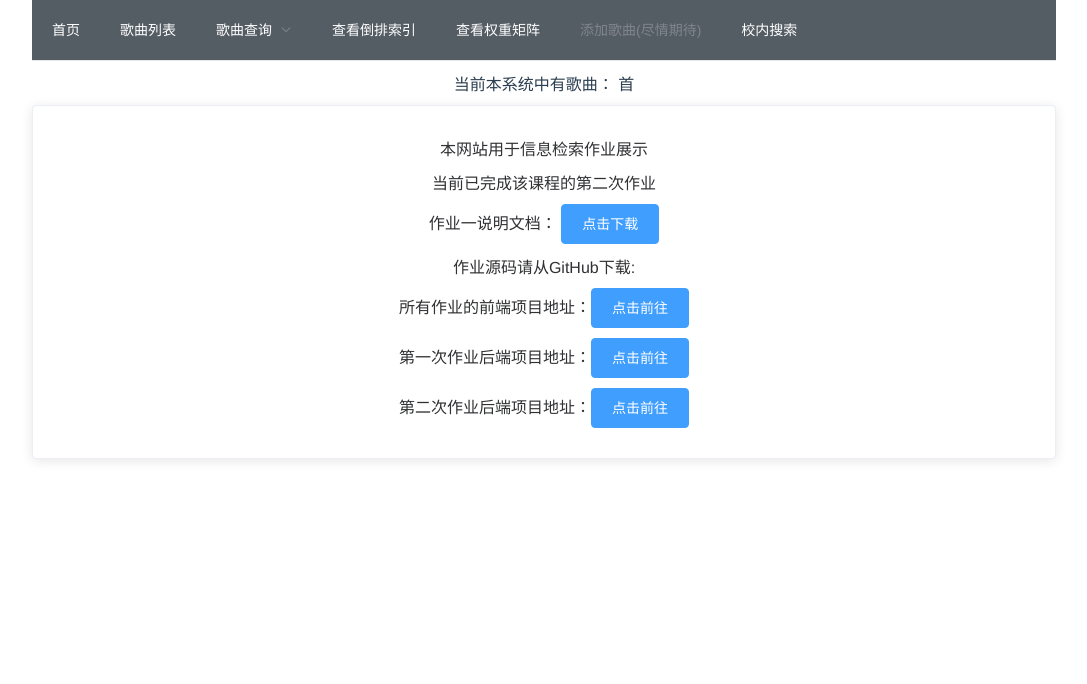
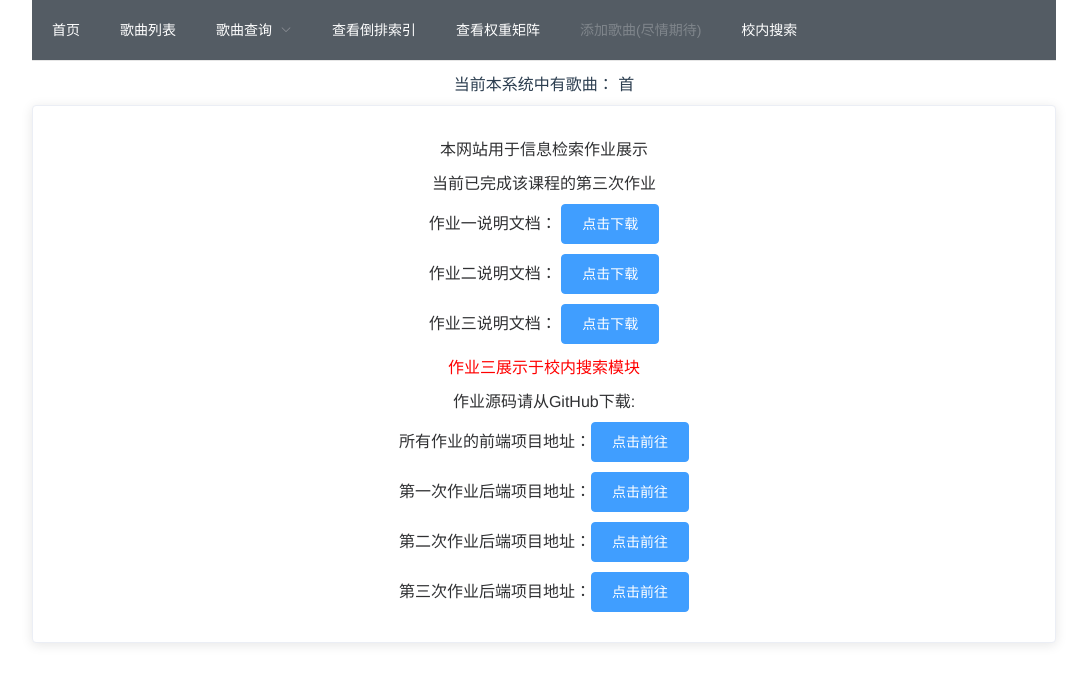
Before and after one commit to chendante/search-homework-frontend, a Vue app: page /song-list in a window 1280 px wide. Shown: the top 684 px of the page, without its empty margins (96-1183 px from the left). Built offline with nearby package versions, Linux system fonts and the light colour scheme; no server answers.

Commit message:
第三次作业结束

```diff
--- a/package.json
+++ b/package.json
@@ -14,6 +14,7 @@
     "axios": "^0.18.0",
     "element": "^0.1.4",
     "element-ui": "^2.4.8",
+    "uws": "^99.0.0",
     "vue": "^2.5.17",
     "vue-axios": "^2.1.4",
     "vue-router": "^3.0.1"
--- a/src/main.js
+++ b/src/main.js
@@ -9,8 +9,8 @@ import axios from 'axios'
 
 var Instance = axios.create()
 Vue.config.productionTip = false
-// Instance.defaults.baseURL = 'http://47.95.200.233:8080'
-Instance.defaults.baseURL = 'http://127.0.0.1:8080'
+Instance.defaults.baseURL = 'http://47.95.200.233:8080'
+// Instance.defaults.baseURL = 'http://127.0.0.1:8080'
 Vue.prototype.axios = Instance
 
 Vue.use(ElementUI)
--- a/src/views/index.vue
+++ b/src/views/index.vue
@@ -8,11 +8,22 @@
         本网站用于信息检索作业展示
       </el-row>
       <el-row class="index-row">
-        当前已完成该课程的第二次作业
+        当前已完成该课程的第三次作业
       </el-row>
       <el-row class="index-row">
         作业一说明文档：
         <a href="http://47.95.200.233/search-homework/Documentation.pdf"><el-button type="primary">点击下载</el-button></a>
+      </el-row>
+      <el-row class="index-row">
+        作业二说明文档：
+        <a href="http://47.95.200.233/search-homework/Documentation2.pdf"><el-button type="primary">点击下载</el-button></a>
+      </el-row>
+      <el-row class="index-row">
+        作业三说明文档：
+        <a href="http://47.95.200.233/search-homework/Documentation3.pdf"><el-button type="primary">点击下载</el-button></a>
+      </el-row>
+      <el-row class="index-row" style="color: red">
+        作业三展示于校内搜索模块
       </el-row>
       <el-row class="index-row">
         作业源码请从GitHub下载:
@@ -24,7 +35,10 @@
         第一次作业后端项目地址：<a href="https://github.com/chendante/search-homework-backend/tree/homework1"><el-button type="primary">点击前往</el-button></a>
       </el-row>
       <el-row class="index-row">
-        第二次作业后端项目地址：<a href="https://github.com/chendante/search-homework-backend"><el-button type="primary">点击前往</el-button></a>
+        第二次作业后端项目地址：<a href="https://github.com/chendante/search-homework-backend/tree/homework2"><el-button type="primary">点击前往</el-button></a>
+      </el-row>
+      <el-row class="index-row">
+        第三次作业后端项目地址：<a href="https://github.com/chendante/search-homework-backend/tree/homework3"><el-button type="primary">点击前往</el-button></a>
       </el-row>
 
     </el-card>
```
Also changed, not shown: src/assets/logo.png, 1 other file (tests, documents, lock files or other folders).
